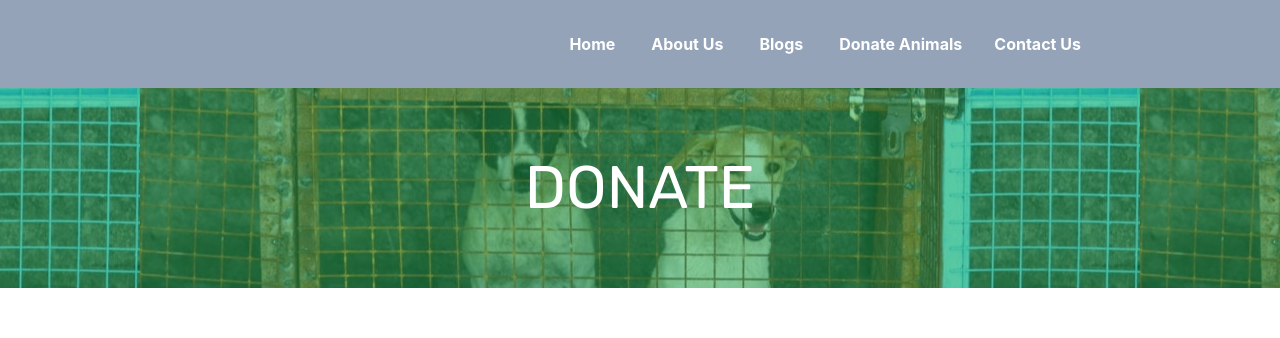
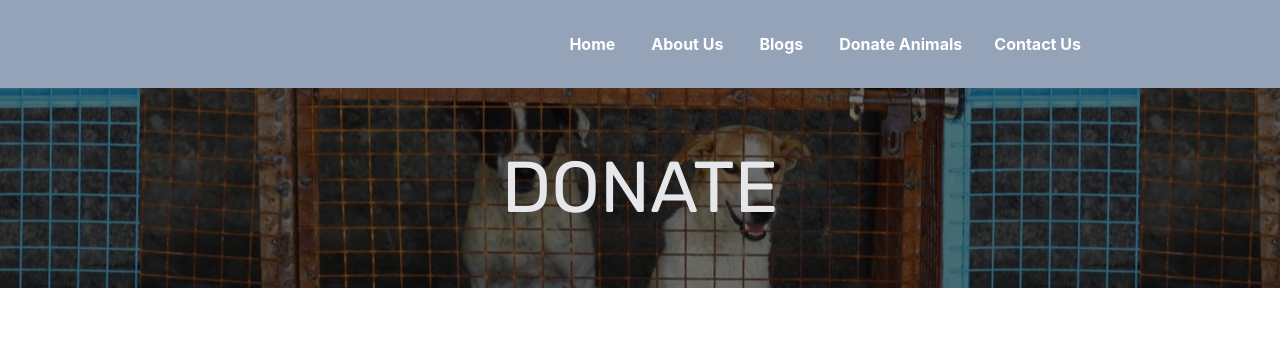
Before and after one commit to abhinandarun-02/Earth-For-All, a React (Create React App) app: page / in a window 1280 px wide. Shown: the top 338 px of the page. Built offline with nearby package versions, Linux system fonts and the light colour scheme.

Commit message:
change banner style

```diff
--- a/src/Components/Donate/banner.jsx
+++ b/src/Components/Donate/banner.jsx
@@ -4,9 +4,9 @@ const Banner = () => {
     return (
         <div className="donate-container w-[100%]">
             <div className="title min-h-[200px] relative">
-                <div className="donate-overlay absolute inset-0 bg-green-600 opacity-[50%]"></div>
+                <div className="donate-overlay absolute inset-0 bg-black opacity-[55%]"></div>
                 <div className="absolute inset-0 flex items-center">
-                    <h1 className="header w-[100%] text-white text-6xl text-center">DONATE</h1>
+                    <h1 className="header w-[100%] text-gray-200 text-7xl text-center">DONATE</h1>
                     </div>
 
             </div>
```
